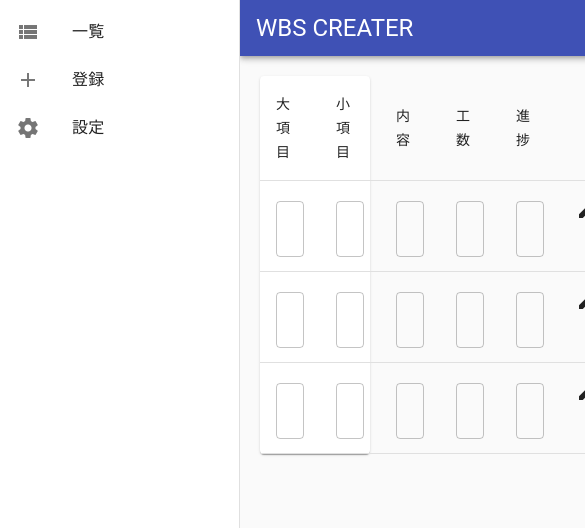
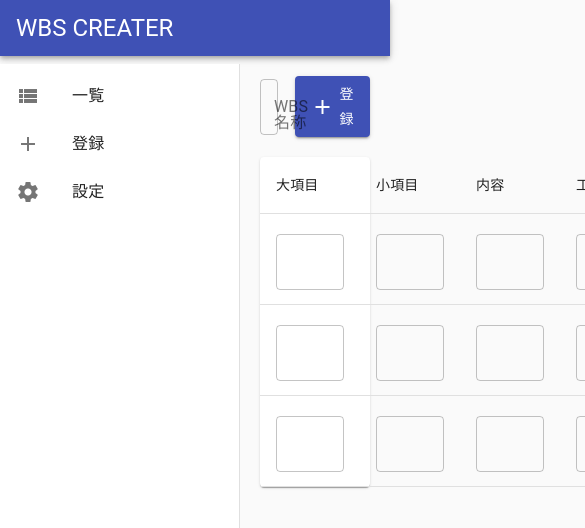
Before and after one commit to mittsutaka/WBS_Creater, a React (Create React App) app: page /RegisterView in a window 390 px wide. Shown: the top 528 px of the page, 585 px wide, since content can reach past the window. Built offline with nearby package versions, Linux system fonts and the light colour scheme.

Commit message:
firebase追加

```diff
--- /dev/null
+++ b/public/404.html
@@ -0,0 +1,33 @@
+<!DOCTYPE html>
+<html>
+  <head>
+    <meta charset="utf-8">
+    <meta name="viewport" content="width=device-width, initial-scale=1">
+    <title>Page Not Found</title>
+
+    <style media="screen">
+      body { background: #ECEFF1; color: rgba(0,0,0,0.87); font-family: Roboto, Helvetica, Arial, sans-serif; margin: 0; padding: 0; }
+      #message { background: white; max-width: 360px; margin: 100px auto 16px; padding: 32px 24px 16px; border-radius: 3px; }
+      #message h3 { color: #888; font-weight: normal; font-size: 16px; margin: 16px 0 12px; }
+      #message h2 { color: #ffa100; font-weight: bold; font-size: 16px; margin: 0 0 8px; }
+      #message h1 { font-size: 22px; font-weight: 300; color: rgba(0,0,0,0.6); margin: 0 0 16px;}
+      #message p { line-height: 140%; margin: 16px 0 24px; font-size: 14px; }
+      #message a { display: block; text-align: center; background: #039be5; text-transform: uppercase; text-decoration: none; color: white; padding: 16px; border-radius: 4px; }
+      #message, #message a { box-shadow: 0 1px 3px rgba(0,0,0,0.12), 0 1px 2px rgba(0,0,0,0.24); }
+      #load { color: rgba(0,0,0,0.4); text-align: center; font-size: 13px; }
+      @media (max-width: 600px) {
+        body, #message { margin-top: 0; background: white; box-shadow: none; }
+        body { border-top: 16px solid #ffa100; }
+      }
+    </style>
+  </head>
+  <body>
+    <div id="message">
+      <h2>404</h2>
+      <h1>Page Not Found</h1>
+      <p>The specified file was not found on this website. Please check the URL for mistakes and try again.</p>
+      <h3>Why am I seeing this?</h3>
+      <p>This page was generated by the Firebase Command-Line Interface. To modify it, edit the <code>404.html</code> file in your project's configured <code>public</code> directory.</p>
+    </div>
+  </body>
+</html>
--- a/public/index.html
+++ b/public/index.html
@@ -9,7 +9,6 @@
       name="description"
       content="Web site created using create-react-app"
     />
-    <link rel="apple-touch-icon" href="logo192.png" />
     <!--
       manifest.json provides metadata used when your web app is installed on a
       user's mobile device or desktop. See https://developers.google.com/web/fundamentals/web-app-manifest/
--- a/src/App.tsx
+++ b/src/App.tsx
@@ -1,5 +1,5 @@
 import React from "react";
-import { AppBar, Toolbar, Typography, List, ListItem, ListItemText, Drawer, Switch } from "@material-ui/core";
+import { AppBar, Toolbar, Typography, List, ListItem, ListItemText, Drawer } from "@material-ui/core";
 import { ListItemIcon } from "@material-ui/core";
 import CssBaseline from "@material-ui/core/CssBaseline";
 import Icon from "@material-ui/core/Icon";
@@ -28,7 +28,7 @@
     <Router>
       <div className="App">
         <CssBaseline />
-        <AppBar position="static" className="top-bar">
+        <AppBar position="static">
           <Toolbar>
             <Typography variant="h5">WBS CREATER</Typography>
           </Toolbar>
@@ -36,7 +36,7 @@
         <Drawer variant="permanent" classes={{ paper: "drawer" }}>
           <List>
             {nav.map((nav, index) => (
-              <Link to={nav.link}>
+              <Link to={nav.link} key={index}>
                 <ListItem button>
                   <ListItemIcon>
                     <Icon>{nav.icon}</Icon>
--- a/src/components/list.tsx
+++ b/src/components/list.tsx
@@ -1,11 +1,23 @@
 import React from "react";
 import Card from "@material-ui/core/Card";
 import Typography from "@material-ui/core/Typography";
+import CardContent from "@material-ui/core/CardContent";
 
-export default function ListView(){
-    return(
-        <div>
-            テスト
-        </div>
-    )
-};
+export default function ListView() {
+  let num:number =10;
+  let i = Array<number>(num).fill(1);
+
+  return (
+    <div className="list">
+      {i.map(() => {
+        return (
+          <Card className="list__card">
+            <CardContent>
+              <Typography>test</Typography>
+            </CardContent>
+          </Card>
+        );
+      })}
+    </div>
+  );
+}
--- a/src/components/register.tsx
+++ b/src/components/register.tsx
@@ -7,6 +7,7 @@
 import TableRow from "@material-ui/core/TableRow";
 import Icon from "@material-ui/core/Icon";
 import TextField from "@material-ui/core/TextField";
+import Button from "@material-ui/core/Button";
 
 interface Props {}
 
@@ -21,19 +22,19 @@
 const InputRow: React.FC = () => {
   return (
     <TableRow>
-      <TableCell>
+      <TableCell className="min-w-100">
         <InputBox />
       </TableCell>
-      <TableCell>
+      <TableCell className="min-w-100">
         <InputBox />
       </TableCell>
-      <TableCell>
+      <TableCell className="min-w-100">
         <InputBox />
       </TableCell>
-      <TableCell>
+      <TableCell className="min-w-100">
         <InputBox />
       </TableCell>
-      <TableCell>
+      <TableCell className="min-w-100">
         <InputBox />
       </TableCell>
       <TableCell className="w-100">
@@ -46,13 +47,23 @@
 
 const RegisterView: React.FC = () => {
   return (
+    <div>
+      <div className="register-head">
+        <TextField variant="outlined" label="WBS名称" className="w-50p" />
+        <div className="ml-20">
+          <Button variant="contained" size="medium" color="primary">
+            <Icon className="mr-5">add</Icon>
+            登録
+          </Button>
+        </div>
+      </div>
       <Paper>
         <div>
           <Table>
             <TableHead>
               <TableRow>
-              {tableHeadCells.map(cell => {
-                return <TableCell>{cell}</TableCell>;
+                {tableHeadCells.map((cell, index) => {
+                  return <TableCell key={index}>{cell}</TableCell>;
                 })}
                 <TableCell></TableCell>
               </TableRow>
@@ -65,6 +76,7 @@
           </Table>
         </div>
       </Paper>
+    </div>
   );
 };
 
--- a/src/style.scss
+++ b/src/style.scss
@@ -1,28 +1,62 @@
 $drawerWidth: 240px;
-
-.top-bar {
-  margin-left: $drawerWidth;
-  width: calc(100% - $drawerWidth);
-}
 
 .drawer {
   width: $drawerWidth;
+  margin-top: 64px;
 }
 
 .main-content {
   padding: 20px;
-  margin-left: $drawerWidth;
-  width: calc(100% - $drawerWidth);
+  width: 100%;
+  padding-left: $drawerWidth + 20px;
 }
 
+.list {
+  display: flex;
+  flex-wrap: wrap;
+}
+
+.list__card {
+  width: 250px;
+  height: 300px;
+  margin: 0 20px 20px 0;
+}
+
+.register-head{
+  margin-bottom: 20px;
+  display: flex;
+  align-items: center;
+}
+
+// 汎用クラス
 .ml-10 {
   margin-left: 10px;
 }
 
-.w-100{
-    width: 100px;
+.ml-20{
+  margin-left: 20px;
 }
 
-.h-50{
-    height: 50px;
+.mr-5{
+  margin-right: 5px;
 }
+
+.mb-20{
+  margin-bottom: 20px;
+}
+
+.w-100 {
+  width: 100px;
+}
+
+.w-50p{
+  width: 50%;
+}
+
+.h-50 {
+  height: 50px;
+}
+
+.min-w-100{
+  min-width: 100px;
+}
```
Also changed, not shown: database.rules.json (added, +7 -0 lines), src/index.tsx (+4 -4 lines), firebase.json (added), public/manifest.json, 1 other file (tests, documents, lock files or other folders). Lines whose indentation alone changed are shown as unchanged.
